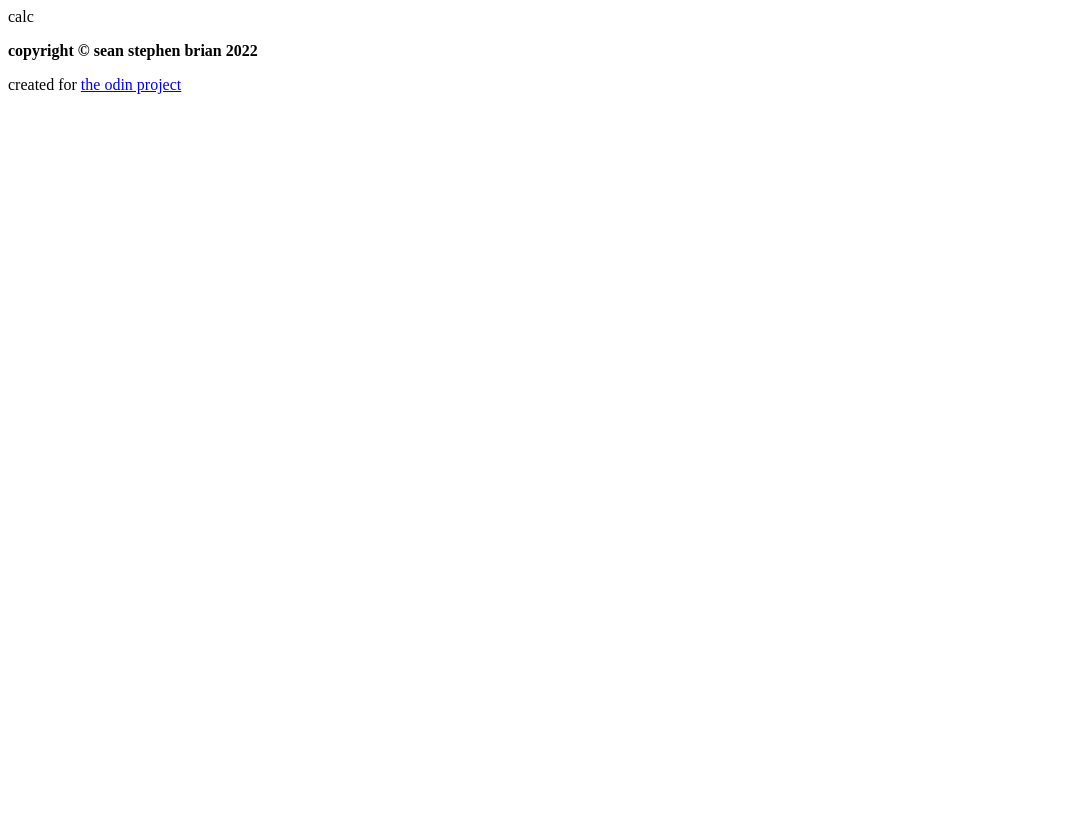
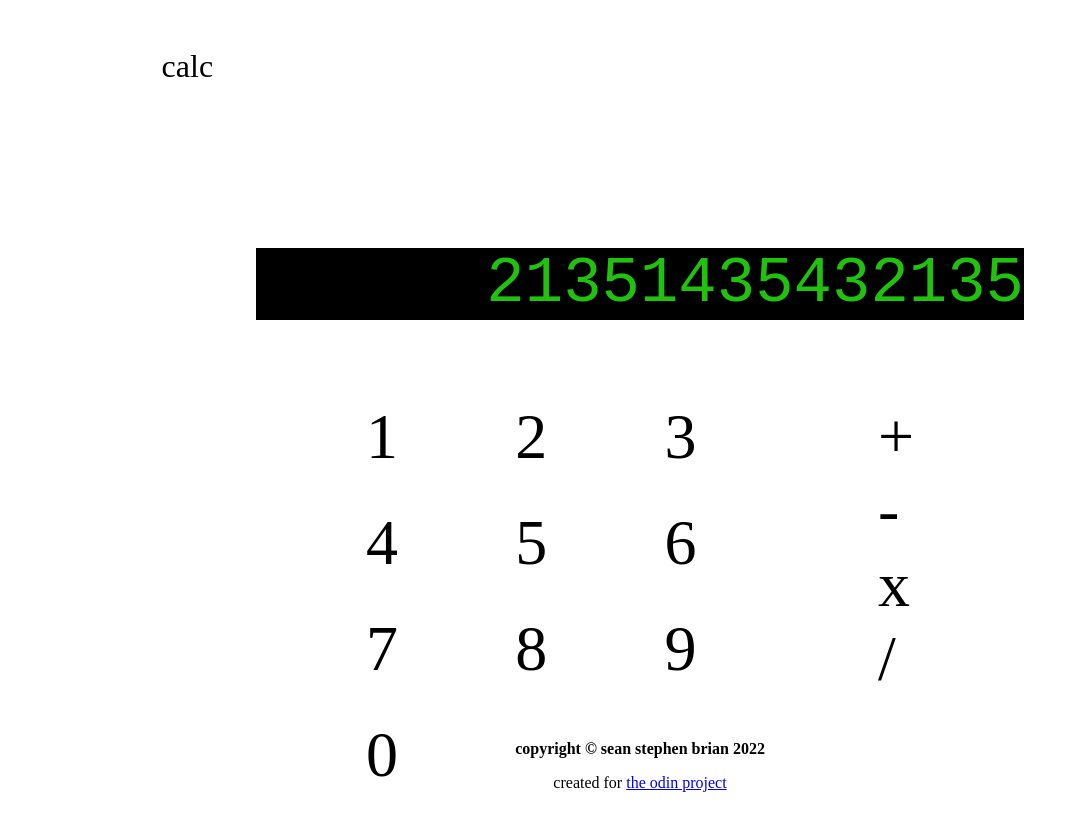
Before and after one commit to seanstephenbrian/calculator, a plain HTML site: page index.html in a window 1280 px wide. Shown: the whole page, without its empty margins (0-1079 px from the left). Drawn offline with Linux system fonts and the light colour scheme.

Commit message:
Continue styling with brutalist aesthetic

```diff
--- a/index.html
+++ b/index.html
@@ -16,11 +16,30 @@
     </div>
 
     <div class="display">
-
+        <div class="display-field">
+            21351435432135
+        </div>
     </div>
 
     <div class="input">
-
+        <div class="numbers">
+            <div id="one">1</div>
+            <div id="two">2</div>
+            <div id="three">3</div>
+            <div id="four">4</div>
+            <div id="five">5</div>
+            <div id="six">6</div>
+            <div id="seven">7</div>
+            <div id="eight">8</div>
+            <div id="nine">9</div>
+            <div id="zero">0</div>
+        </div>
+        <div class="operators">
+            <div id="add">+</div>
+            <div id="subtract">-</div>
+            <div id="multiply">x</div>
+            <div id="divide">/</div>
+        </div>
     </div>
 
     <div class="footer">
--- a/style.css
+++ b/style.css
@@ -0,0 +1,70 @@
+html {
+    font-size: 100%;
+    font-family: 'Times New Roman', Garamond, serif;
+}
+
+body {
+    display: flex;
+    flex-direction: column;
+    wrap: wrap;
+    height: 100vh;
+    gap: 10vh;
+}
+
+.header {
+    height: 15vh;
+    margin-top: 5vh;
+    margin-left: 12vw;
+    margin-right: 20vw;
+    overflow-wrap: break-word;
+}
+
+.calc {
+    font-size: 2em;
+}
+
+.calculate {
+    font-size: 6em;
+    font-family: Helvetica, sans-serif;
+    color: red;
+}
+
+.display-field {
+    width: 60vw;
+    margin-left: auto;
+    margin-right: auto;
+    font-size: 4em;
+    font-family: 'Courier New', Courier, monospace;
+    text-align: right;
+    overflow-wrap: break-word;
+    color: #20C20E;
+    background-color: black;
+}
+
+.input {
+    display: flex;
+    font-size: 4em;
+}
+
+.numbers {
+    margin-left: auto;
+    margin-right: 10vw;
+    max-height: 30vh;
+    width: 30vw;
+    display: grid;
+    grid-template-columns: auto auto auto;
+    column-gap: 1em;
+    row-gap: 0.5em;
+}
+
+.operators {
+    margin-right: auto;
+    max-height: 30vh;
+    display: grid;
+    grid-template-columns: auto;
+}
+
+.footer {
+    margin-top: auto;
+    text-align: center;
+}
```
